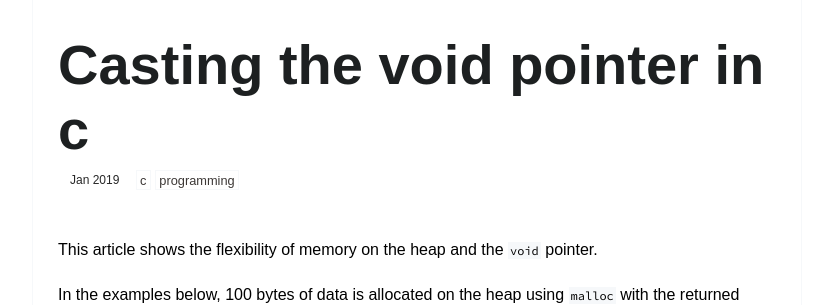
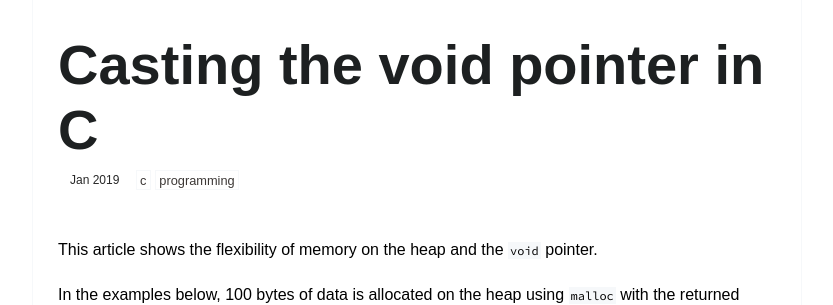
Before and after one commit to execas/execas.github.io, a Jekyll site: the page built from _posts/2019-01-31-casting-the-void-pointer-in-c.md, in a window 1280 px wide and 900 px high. Shown: the part 142-447 px from the top of the window, without its empty margins (223-1056 px from the left). Built offline with Jekyll 4.4.1, drawn with Linux system fonts in a browser that asks for light colours.

```diff
--- a/_posts/2019-01-31-casting-the-void-pointer-in-c.md
+++ b/_posts/2019-01-31-casting-the-void-pointer-in-c.md
@@ -1,6 +1,6 @@
 ---
 layout: post
-title: Casting the void pointer in c
+title: Casting the void pointer in C
 date: 2019-01-31
 tags: [c, programming]
 ---
```
